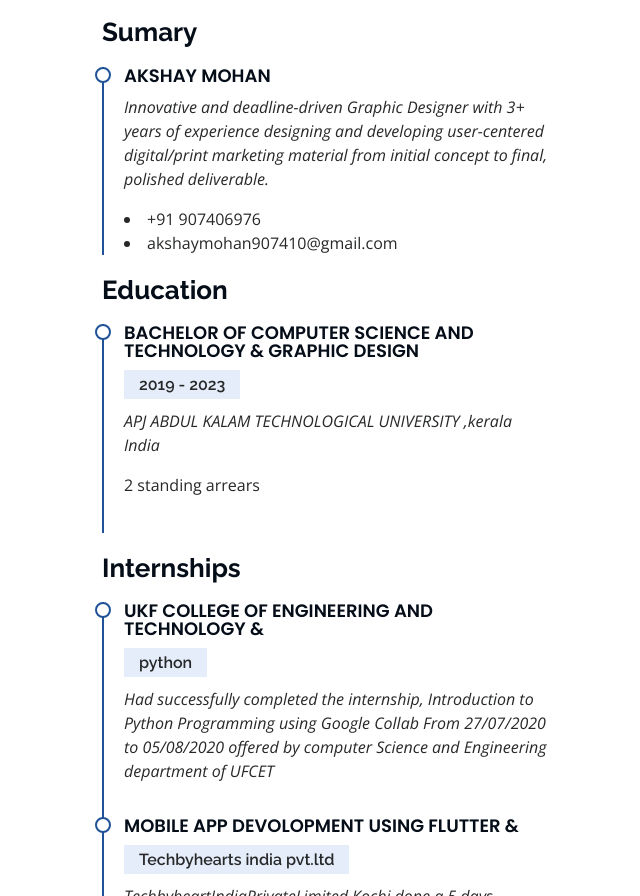
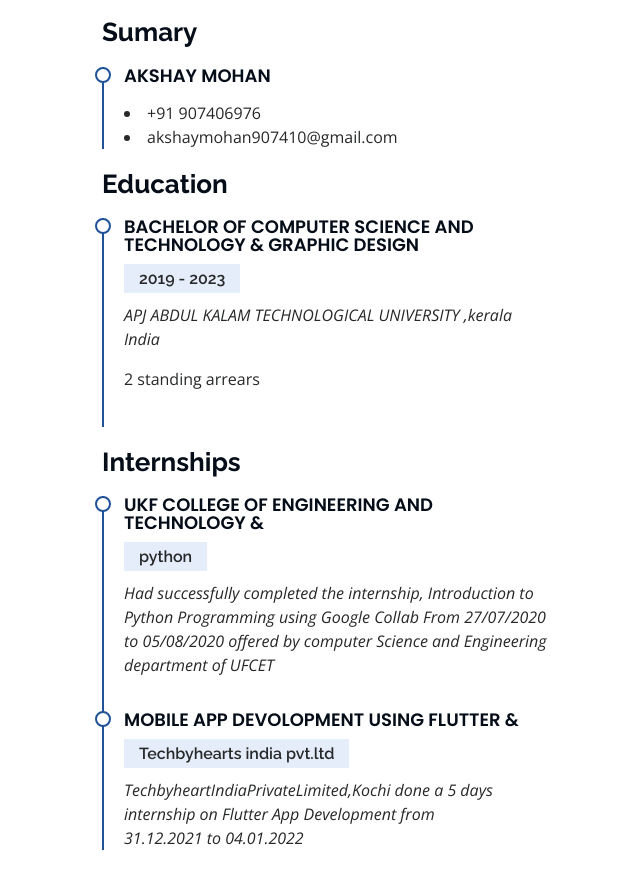
Before and after one commit to akshaymohan90/akshaymohan90, a plain HTML site: page index.html in a window 1280 px wide. Shown: the part 2271-3167 px from the top of the page, without its empty margins (228-868 px from the left). Drawn offline with nearby package versions, Linux system fonts and the light colour scheme.

Commit message:
Update index.html

```diff
--- a/index.html
+++ b/index.html
@@ -251,7 +251,7 @@
             <h3 class="resume-title">Sumary</h3>
             <div class="resume-item pb-0">
               <h4>Akshay Mohan</h4>
-              <p><em>Innovative and deadline-driven Graphic Designer with 3+ years of experience designing and developing user-centered digital/print marketing material from initial concept to final, polished deliverable.</em></p>
+              <p><em></em></p>
               <ul></ul>
                 <li>+91 907406976</li>
                 <li>akshaymohan907410@gmail.com</li>
```
